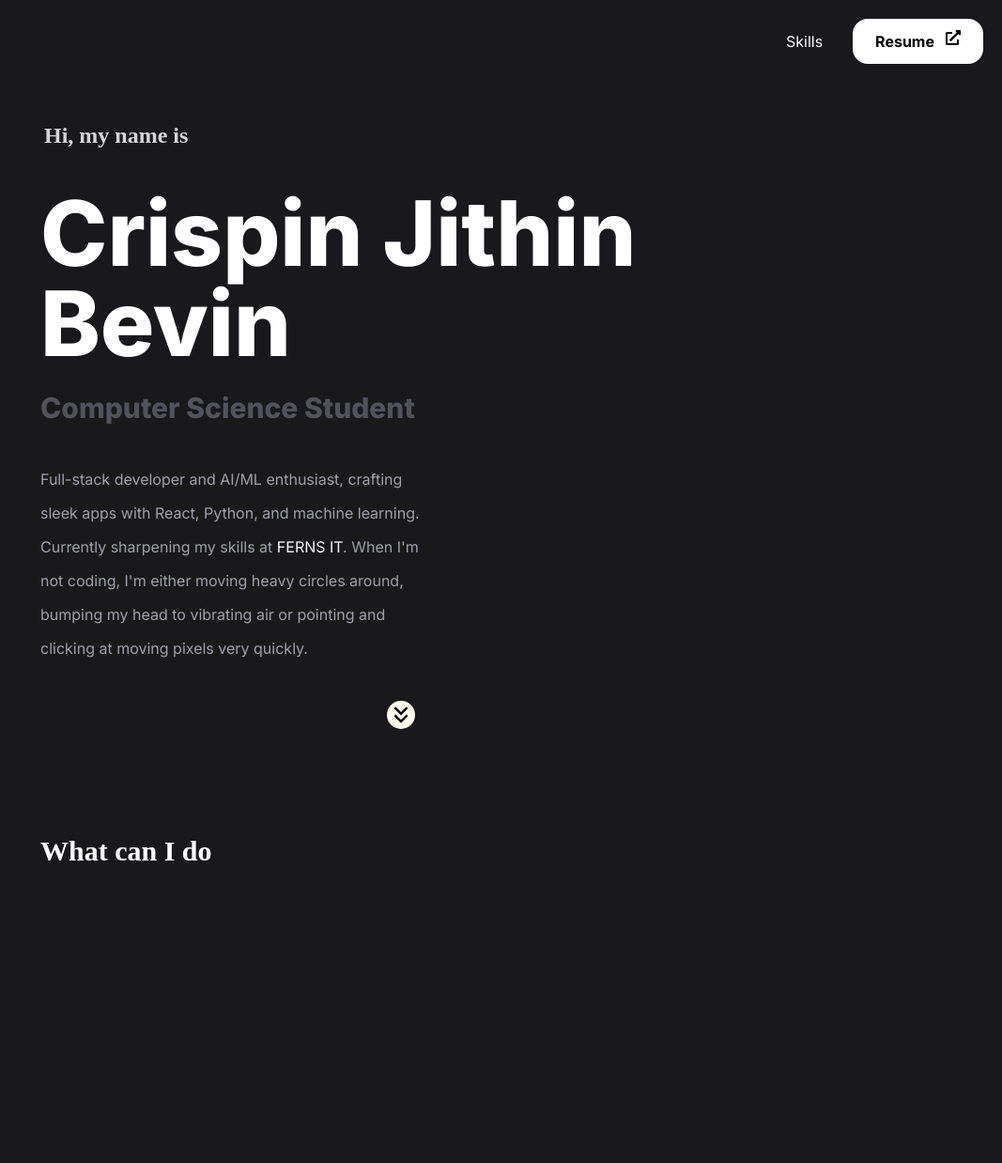
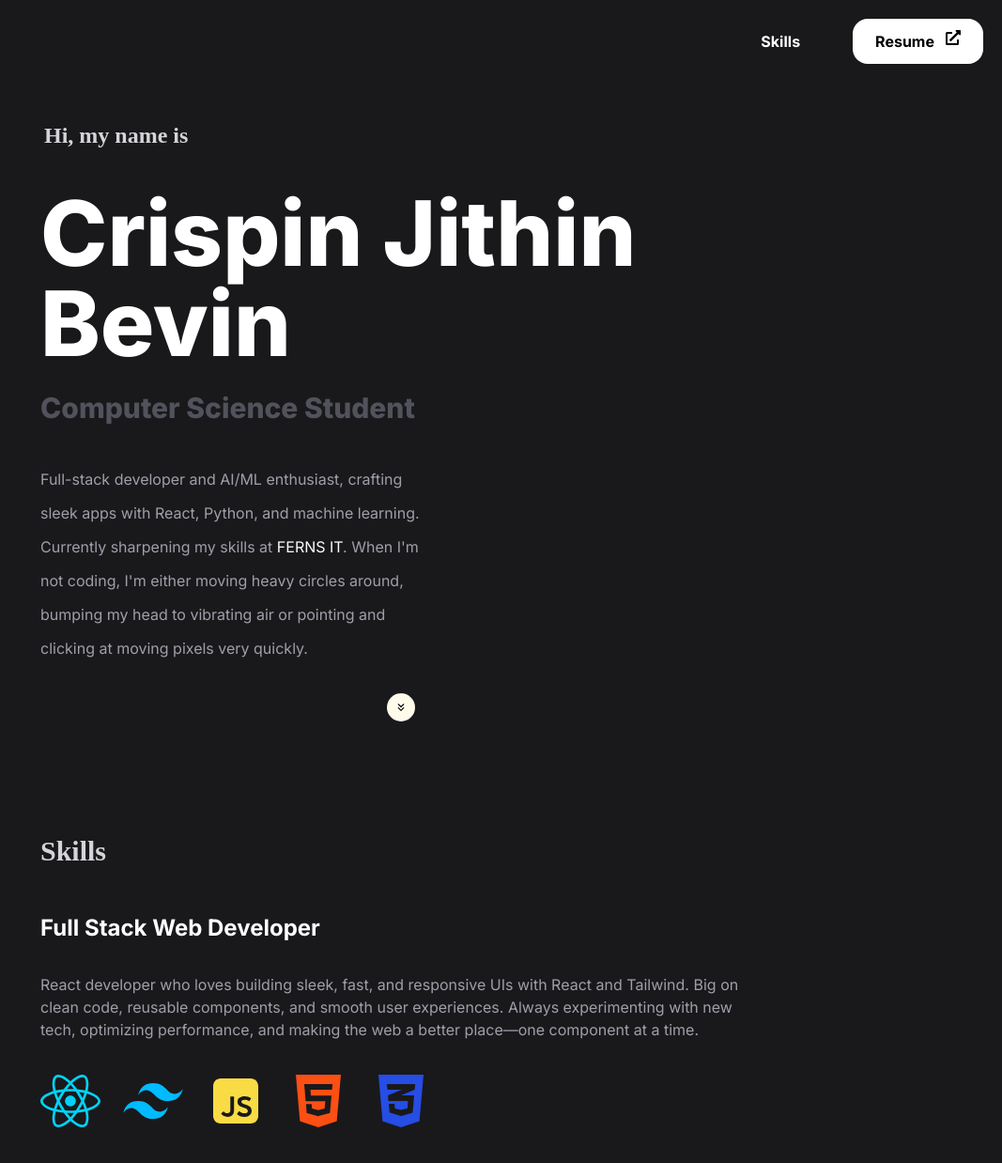
Before and after one commit to crispinbevin/portfolio, a React (Vite) app: page / in a window 1280 px wide. Shown: the top 1238 px of the page at 94% size, without its empty margins (213-1280 px from the left). Built offline with nearby package versions, Linux system fonts and the light colour scheme; a web font is replaced by a local one.

Commit message:
progress

```diff
--- a/src/App.css
+++ b/src/App.css
@@ -49,8 +49,11 @@
     right: 0;
     z-index: 1000;
     transition: background-color 0.3s ease;
+    transition: padding 0.3s ease;
   }
 
   .navbar.scrolled {
+    background-color: rgba(0, 0, 0, 0.012);
     backdrop-filter: blur(8px);
+    padding-top: calc(var(--spacing) * 4)
   }
--- a/src/App.jsx
+++ b/src/App.jsx
@@ -1,8 +1,10 @@
-import { useContext, useEffect, useState } from 'react'
+import { useEffect, useState } from 'react'
 import './App.css'
-import { Link } from 'react-router-dom';
+import HoverLink from './components/HoverLink';
 import resume from './assets/newResume.pdf'
 import { FaExternalLinkAlt } from "react-icons/fa";
+import { FaReact, FaCss3Alt, FaHtml5 } from "react-icons/fa";
+import { RiTailwindCssFill, RiVercelFill, RiJavascriptFill } from "react-icons/ri";
 import { MdKeyboardDoubleArrowDown } from "react-icons/md";
 
 function App() {
@@ -27,7 +29,7 @@ function App() {
       <div className="section bg-zinc-900 min-h-screen text-white font-inter">
         <div className={`navbar max-sm:p-3 p-5 flex justify-end items-center ${isScrolled ? 'scrolled' : ''}`}>
           <div className="elements flex gap-8 items-center">
-            <div className="hover:cursor-pointer" onClick={scrollToSkills}>Skills</div>
+            <div className="hover:cursor-pointer" onClick={scrollToSkills}><HoverLink text='Skills'/></div>
             <div className=""><a className='flex gap-3 bg-white text-black font-bold rounded-2xl px-6 py-3 hover:transform hover:translate-y-[-2px] hover:translate-x-[2px]  hover:shadow-lg hover:shadow-accent hover:cursor-pointer transition-all duration-300' href={resume} target="_blank" rel="noopener noreferrer">Resume <FaExternalLinkAlt /></a></div>
           </div>
         </div>
@@ -44,14 +46,29 @@ function App() {
               Full-stack developer and AI/ML enthusiast, crafting sleek apps with React, Python, and machine learning. Currently sharpening my skills at <a className='text-zinc-50 hover:text-secondary duration-150' href="https://ferns-it.in/" target="_blank" rel="noopener noreferrer">FERNS IT</a>. When I'm not coding, I'm either moving heavy circles around, bumping my head to vibrating air or pointing and clicking at moving pixels very quickly.
             </div>
           </div>
-          <div className="pointer bg-amber-50 w-[30px] rounded-full mb-6 self-center" onClick={scrollToSkills}><MdKeyboardDoubleArrowDown size='30px' color='black'/></div>
+          <div className="pointer bg-amber-50 w-[30px] rounded-full mb-8 self-center flex px-2" onClick={scrollToSkills}><MdKeyboardDoubleArrowDown size='30px' color='black'/></div>
         </div>
 
-        <div id="skills" className="section skills">
+        <div id="skills" className="section skills text-white">
           <div className="wrapper xl:mx-64 max-xl:mx-32 max-sm:mx-8 pt-4 ">
             <div className="content mt-18">
-              <div className="font-code text-3xl font-bold">What can I do</div>
+              <div className="font-code text-3xl font-bold text-zinc-300">Skills</div>
+              <div className="list mt-12">
+                <div className="list-wrapper">
+                  <div className="list-thing flex flex-col gap-8">
+                    <div className="font-inter font-bold text-2xl">Full Stack Web Developer</div>
+                    <div className="text-zinc-400 leading-6">React developer who loves building sleek, fast, and responsive UIs with React and Tailwind. Big on clean code, reusable components, and smooth user experiences. Always experimenting with new tech, optimizing performance, and making the web a better place—one component at a time.</div>
+                    <div className="flex gap-6">
+                      <FaReact size={64} fill='#00d2f7'/>
+                      <RiTailwindCssFill size={64} fill='#00bbff'/>
+                      <RiJavascriptFill size={64} fill='#f9dc43'/>
+                      <FaHtml5 size={64} fill='#fc4f13'/>
+                      <FaCss3Alt size={64} fill='#264de4'/>
+                      </div>
+                  </div>
 
+                </div>
+              </div>
             </div>
           </div>
         </div>
--- /dev/null
+++ b/src/components/HoverLink.jsx
@@ -0,0 +1,9 @@
+import React from 'react'
+
+function HoverLink({text}) {
+    return (
+        <button className='  font-bold rounded-2xl px-6 py-3 hover:transform hover:translate-y-[-1px] hover:translate-x-[1px] hover:shadow-md hover:shadow-white hover:cursor-pointer transition-all duration-300'>{text}</button>
+      )
+}
+
+export default HoverLink
```
